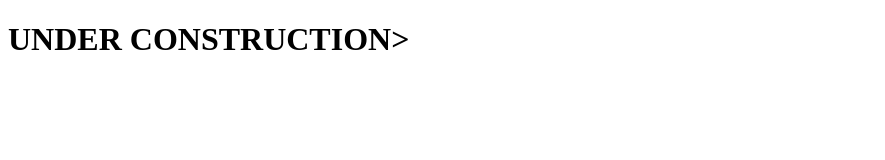
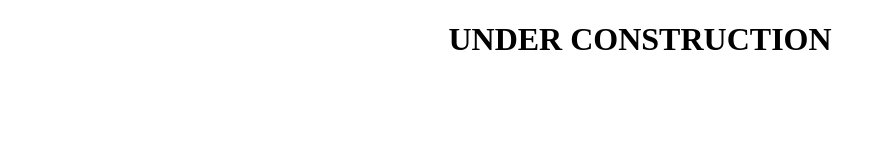
Before and after one commit to mctmaia/mctmaia.github.io, a plain HTML site: page index.html in a window 1280 px wide. Shown: the whole page, without its empty margins (0-885 px from the left). Drawn offline with Linux system fonts and the light colour scheme.

Commit message:
Update index.html

```diff
--- a/index.html
+++ b/index.html
@@ -7,6 +7,6 @@
         <title>My fist Github page</title>
   </head>
   <body>
-    <h1>UNDER CONSTRUCTION></h1>
+    <h1 align="center">UNDER CONSTRUCTION</h1>
   </body>
 </html>
```
